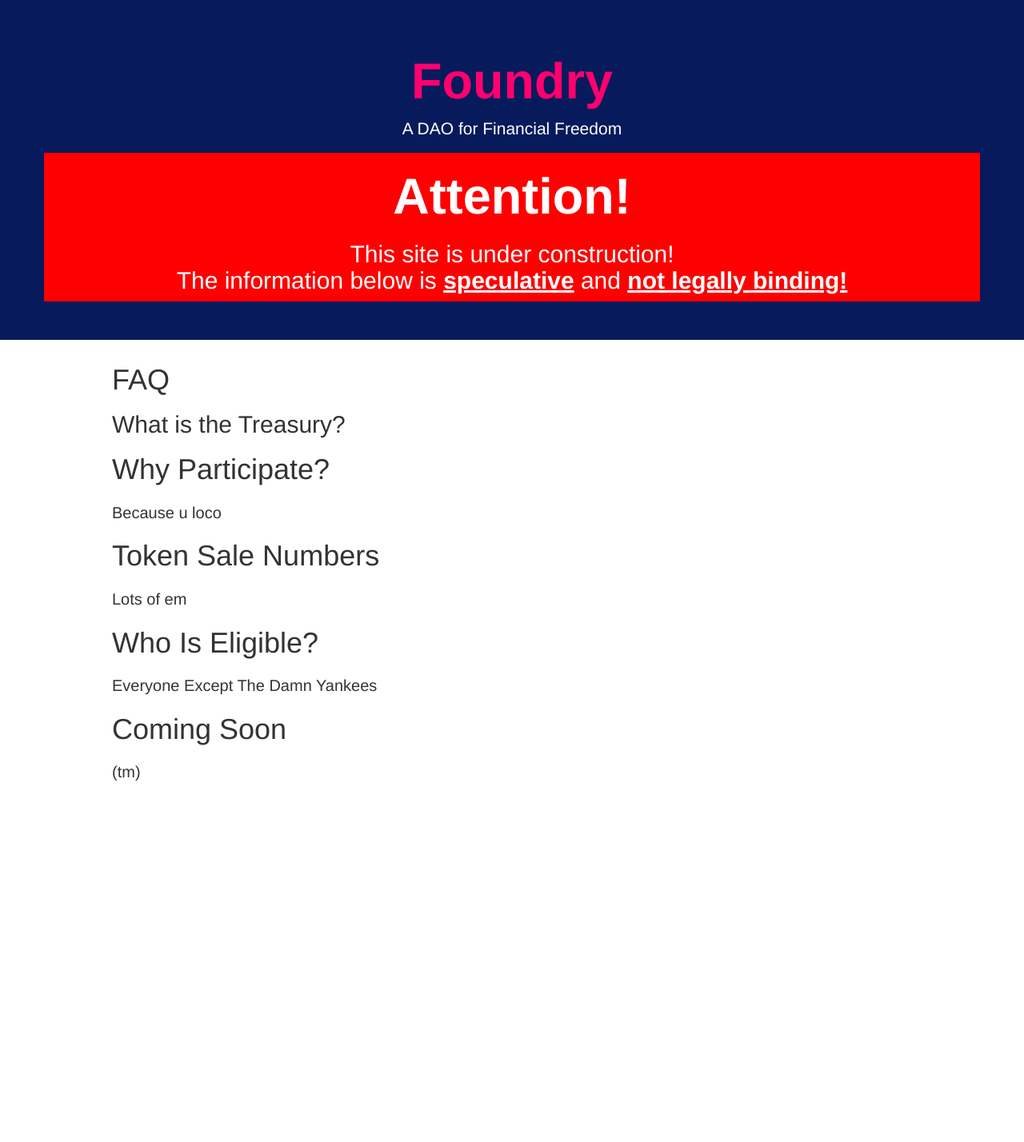
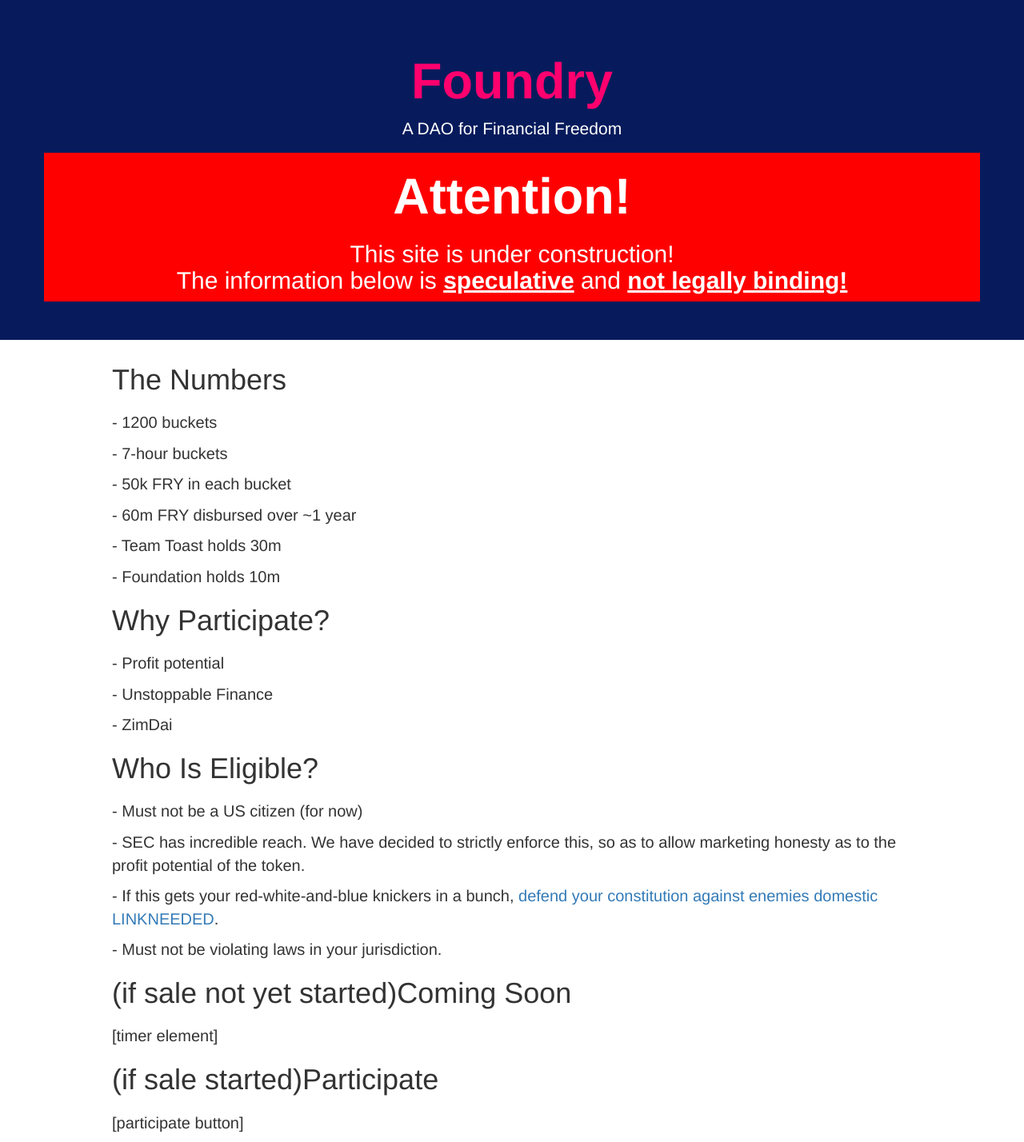
Before and after one commit to team-toast/foundrydao.com, a PHP site: page /sale/ in a window 1280 px wide. Shown: the part 53-1481 px from the top of the page at 80% size. Before the commit the page ends 1030 px from the top, so only its background shows below. Run offline with PHP 8.4, Linux system fonts and the light colour scheme.

Commit message:
Sale page outline

```diff
--- a/html/sale/index.php
+++ b/html/sale/index.php
@@ -15,21 +15,27 @@
     ?>
     <div align=center class="body">
         <div align=left style="max-width: 1000px;">
-            <h1>FAQ</h1>
-
-                <h2>What is the Treasury?</h2>
+            <h1>The Numbers</h1>
+                <p>- 1200 buckets</p>
+                <p>- 7-hour buckets</p>
+                <p>- 50k FRY in each bucket</p>
+                <p>- 60m FRY disbursed over ~1 year</p>
+                <p>- Team Toast holds 30m</p>
+                <p>- Foundation holds 10m</p>
             <h1>Why Participate?</h1>
-            <p>Because u loco
-            </p>
-            <h1>Token Sale Numbers</h1>
-            <p>Lots of em
-            </p>
+                <p>- Profit potential</p>
+                <p>- Unstoppable Finance</p>
+                <p>- ZimDai</p>
             <h1>Who Is Eligible?</h1>
-            <p>Everyone Except The Damn Yankees
-            </p>
-            <h1>Coming Soon</h1>
-            <p>(tm)
-            </p>
+                <p>- Must not be a US citizen (for now)</p>
+                    <p>- SEC has incredible reach. We have decided to strictly enforce this,
+                    so as to allow marketing honesty as to the profit potential of the token.</p>
+                    <p>- If this gets your red-white-and-blue knickers in a bunch, <a href="#">defend your constitution against enemies domestic LINKNEEDED</a>.</p>
+                <p>- Must not be violating laws in your jurisdiction.</p>
+            <h1>(if sale not yet started)Coming Soon</h1>
+                <p>[timer element]</p>
+            <h1>(if sale started)Participate</h1>
+                <p>[participate button]</p>
         </div>
     </div>
 </body>
```
